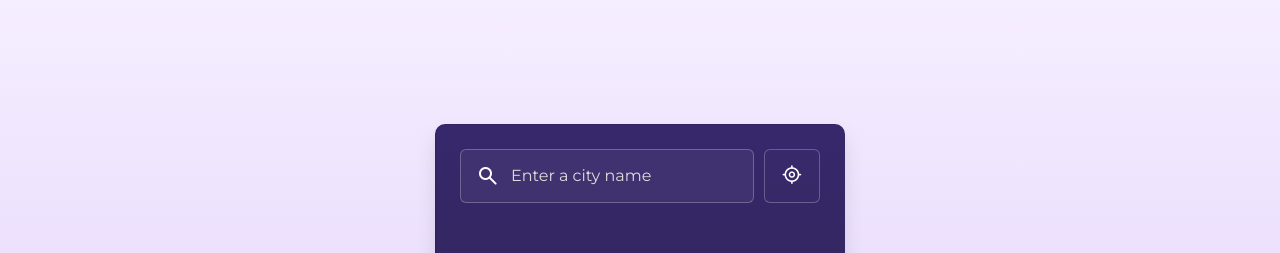
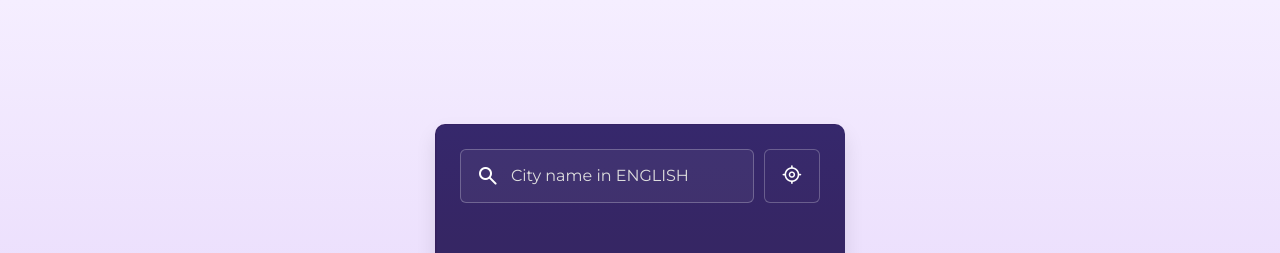
Before and after one commit to KaueTTS/clima-app, a React (Vite) app: page / in a window 1280 px wide. Shown: the top 253 px of the page. Built offline with nearby package versions, Linux system fonts and the light colour scheme.

Commit message:
:wrench: chore: Fetch weather details based on API

```diff
--- a/eslint.config.js
+++ b/eslint.config.js
@@ -33,6 +33,7 @@ export default [
         'warn',
         { allowConstantExport: true },
       ],
+      "react/prop-types": "off",
     },
   },
 ]
--- a/src/App.jsx
+++ b/src/App.jsx
@@ -3,10 +3,21 @@ import HourlyWeatherItem from "./components/HourlyWeatherItem"
 import SearchSection from "./components/SearchSection"
 
 const App = () => {
+  {/* Busca detalhes do clima com base no URL da API */}
+  const getWeatherDetails = async (API_URL) => {
+    try {
+      const response = await fetch(API_URL)
+      const data = await response.json()
+      console.log(data)
+    } catch (error) {
+      console.log(error)
+    }
+  }
+
   return <div className="container">
 
     {/* Search Section*/}
-    <SearchSection />
+    <SearchSection getWeatherDetails={getWeatherDetails} />
 
     {/* Weather Section */}
     <div className="weather-section">
--- a/src/components/SearchSection.jsx
+++ b/src/components/SearchSection.jsx
@@ -1,4 +1,4 @@
-const SearchSection = () => {
+const SearchSection = ({ getWeatherDetails }) => {
     const API_KEY = import.meta.env.VITE_API_KEY
 
     {/* Buscar clima da cidade no input */}
@@ -13,7 +13,7 @@ const SearchSection = () => {
         <div className="search-section">
             <form action="#" className="search-form" onSubmit={handleCitySearch}>
                 <span className="material-symbols-rounded">search</span>
-                <input type="search" placeholder="Enter a city name"
+                <input type="search" placeholder="City name in ENGLISH"
                 className="search-input" required/>
             </form>
             <button className="location-button">
```
